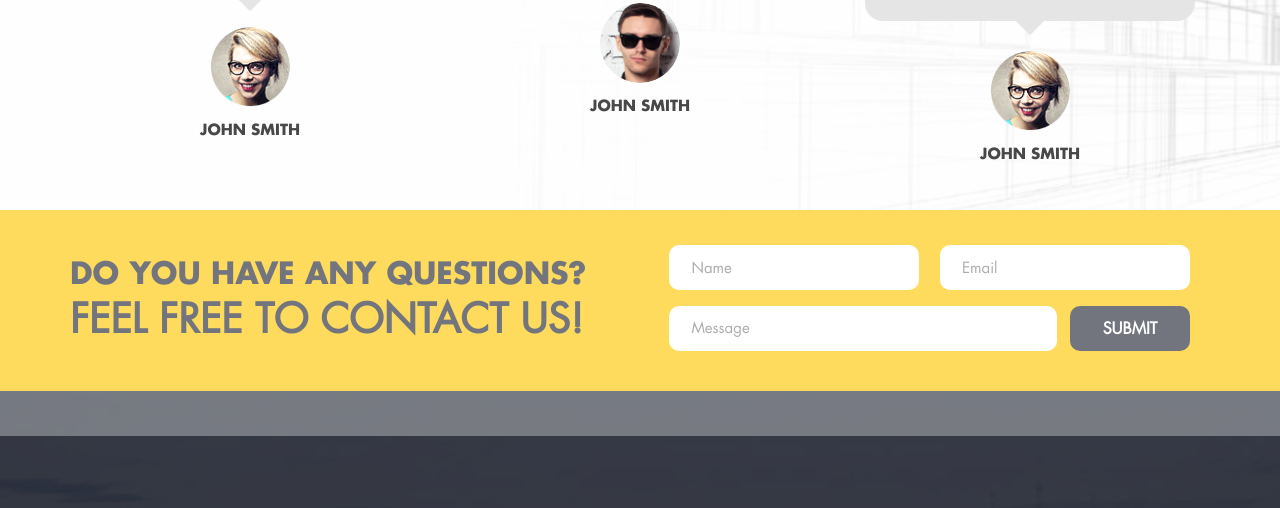
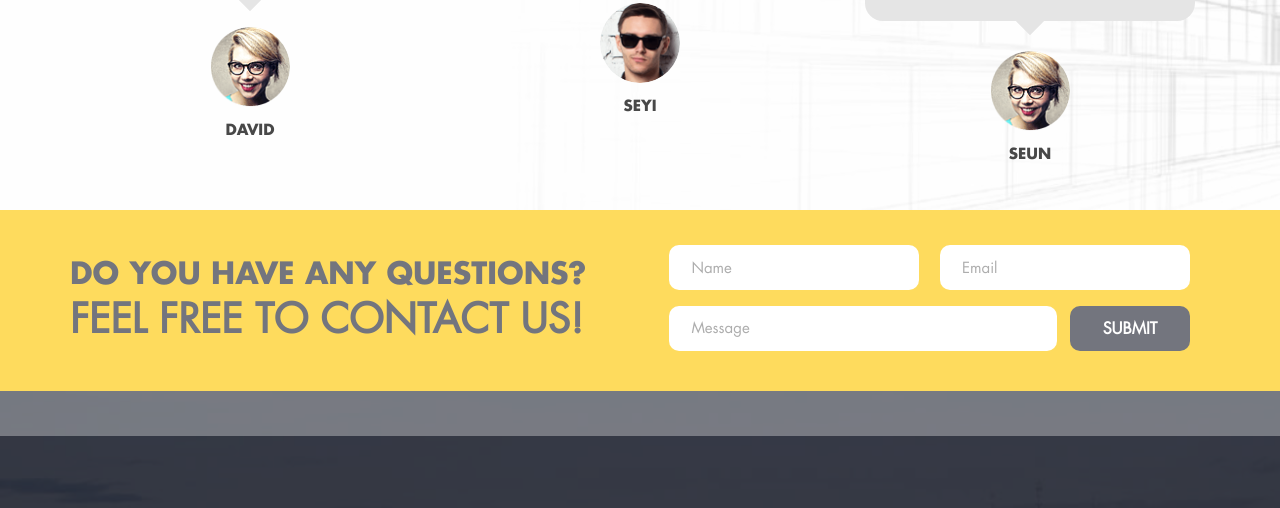
Before and after one commit to Deeznuts-byte0/Sukkia, a plain HTML site: page index.html in a window 1280 px wide. Shown: the part 4608-5116 px from the top of the page. Drawn offline with Linux system fonts and the light colour scheme.

Commit message:
Update index.html

```diff
--- a/index.html
+++ b/index.html
@@ -344,7 +344,7 @@
                                 <p>Darobet Nigeria Limited exceeded all our expectations! From start to finish, their team was professional, courteous, and always willing to go the extra mile. They helped us design and build our dream home, ensuring every detail was perfect. The quality of work is top-notch, and the project was completed on time and within budget. We couldn’t be happier with the results. Highly recommend them to anyone looking for reliable, high-quality construction services!</p>
                             </div>
                             <img src="images/testimonial_img1.png" alt="Testimonial" />
-                            <p class="worker_name">john smith</p>
+                            <p class="worker_name">David</p>
                         </div>
                     </div>
                     <div class="col-md-4">
@@ -353,7 +353,7 @@
                                 <p>Darobet Nigeria Limited did a great job with our home addition. The team was friendly and knowledgeable, and the project manager was always available to answer our questions. There were a few delays, but they kept us updated on the progress, which we appreciated. The final result is beautiful, and we’re very happy with the work done. We would definitely consider using them again for future projects</p>
                             </div>
                             <img src="images/testimonial_img2.png" alt="Testimonial" />
-                            <p class="worker_name">john smith</p>
+                            <p class="worker_name">Seyi</p>
                         </div>
                     </div>
                     <div class="col-md-4">
@@ -362,7 +362,7 @@
                                 <p>We had a fantastic experience working with Darobet Nigeria Limited! From the initial consultation to the final walkthrough, the team was professional, on-time, and kept us informed throughout the entire process. They took the time to listen to our vision for the project and delivered beyond our expectations. The quality of the work is exceptional, and we couldn’t be happier with the finished product. Highly recommend DNL for any residential project!"</p>
                             </div>
                             <img src="images/testimonial_img1.png" alt="Testimonial" />
-                            <p class="worker_name">john smith</p>
+                            <p class="worker_name">Seun</p>
                         </div>
                     </div>
                 </div>
```
